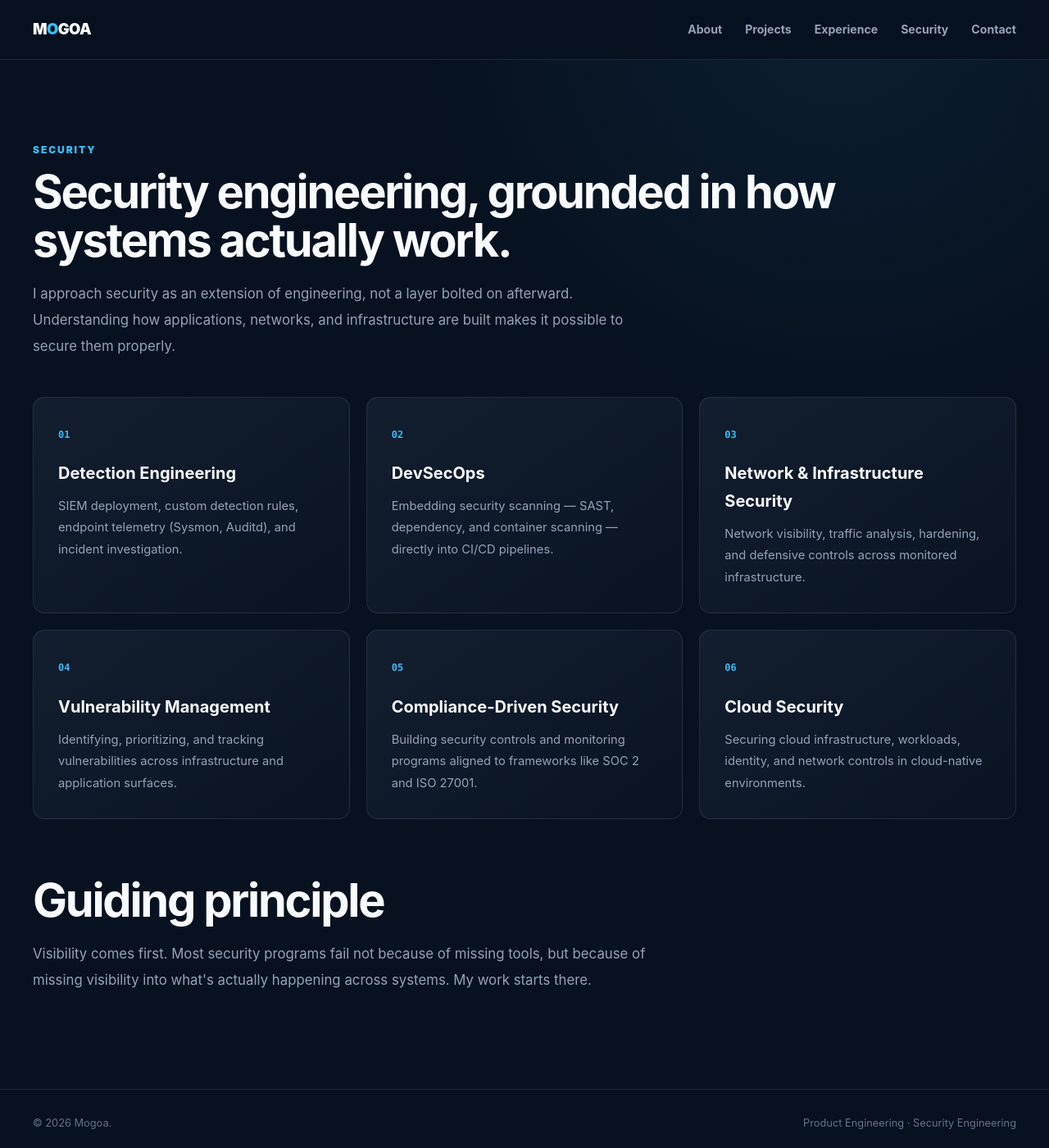
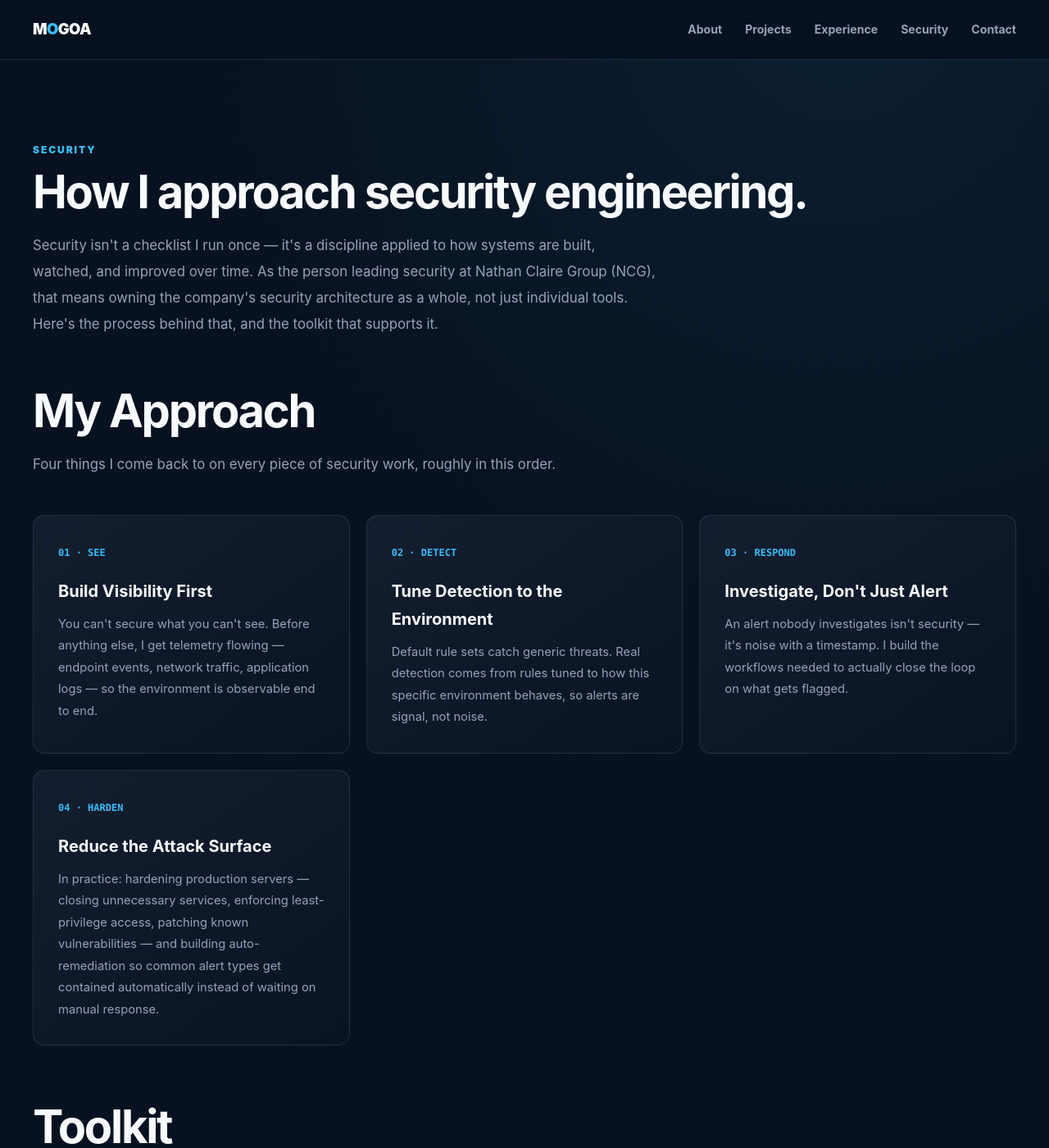
Before and after one commit to mogoaz/mogoaz.github.io, a Jekyll site: the page built from _pages/security.md, in a window 1280 px wide and 1400 px high. Shown: the whole window at 82% size. Built offline with Jekyll 4.4.1, drawn with Linux system fonts in a browser that asks for light colours; some of the changed text lies outside the part shown.

Commit message:
Add files via upload

```diff
--- a/_pages/security.md
+++ b/_pages/security.md
@@ -13,139 +13,123 @@
     </span>
 
     <h2>
-      Security engineering, grounded in how systems actually work.
+      How I approach security engineering.
     </h2>
 
     <p class="portfolio-description">
 
-      I approach security as an extension of engineering, not a
-      layer bolted on afterward. Understanding how applications,
-      networks, and infrastructure are built makes it possible to
-      secure them properly.
+      Security isn't a checklist I run once — it's a discipline
+      applied to how systems are built, watched, and improved
+      over time. As the person leading security at Nathan Claire
+      Group (NCG), that means owning the company's security
+      architecture as a whole, not just individual tools. Here's
+      the process behind that, and the toolkit that supports it.
 
     </p>
 
 
-    <div class="portfolio-grid">
+    <div style="margin-top: 60px;">
 
-      <article class="portfolio-card">
+      <h2>
+        My Approach
+      </h2>
 
-        <span class="portfolio-card-number">
-          01
-        </span>
+      <p class="portfolio-description">
 
-        <h3>
-          Detection Engineering
-        </h3>
+        Four things I come back to on every piece of security
+        work, roughly in this order.
 
-        <p>
+      </p>
 
-          SIEM deployment, custom detection rules, endpoint
-          telemetry (Sysmon, Auditd), and incident investigation.
+      <div class="portfolio-grid">
 
-        </p>
+        <article class="portfolio-card">
 
-      </article>
+          <span class="portfolio-card-number">
+            01 · SEE
+          </span>
+
+          <h3>
+            Build Visibility First
+          </h3>
+
+          <p>
+
+            You can't secure what you can't see. Before anything
+            else, I get telemetry flowing — endpoint events,
+            network traffic, application logs — so the
+            environment is observable end to end.
+
+          </p>
+
+        </article>
 
 
-      <article class="portfolio-card">
+        <article class="portfolio-card">
 
-        <span class="portfolio-card-number">
-          02
-        </span>
+          <span class="portfolio-card-number">
+            02 · DETECT
+          </span>
 
-        <h3>
-          DevSecOps
-        </h3>
+          <h3>
+            Tune Detection to the Environment
+          </h3>
 
-        <p>
+          <p>
 
-          Embedding security scanning — SAST, dependency, and
-          container scanning — directly into CI/CD pipelines.
+            Default rule sets catch generic threats. Real
+            detection comes from rules tuned to how this specific
+            environment behaves, so alerts are signal, not noise.
 
-        </p>
+          </p>
 
-      </article>
+        </article>
 
 
-      <article class="portfolio-card">
+        <article class="portfolio-card">
 
-        <span class="portfolio-card-number">
-          03
-        </span>
+          <span class="portfolio-card-number">
+            03 · RESPOND
+          </span>
 
-        <h3>
-          Network & Infrastructure Security
-        </h3>
+          <h3>
+            Investigate, Don't Just Alert
+          </h3>
 
-        <p>
+          <p>
 
-          Network visibility, traffic analysis, hardening, and
-          defensive controls across monitored infrastructure.
+            An alert nobody investigates isn't security — it's
+            noise with a timestamp. I build the workflows needed
+            to actually close the loop on what gets flagged.
 
-        </p>
+          </p>
 
-      </article>
+        </article>
 
 
-      <article class="portfolio-card">
+        <article class="portfolio-card">
 
-        <span class="portfolio-card-number">
-          04
-        </span>
+          <span class="portfolio-card-number">
+            04 · HARDEN
+          </span>
 
-        <h3>
-          Vulnerability Management
-        </h3>
+          <h3>
+            Reduce the Attack Surface
+          </h3>
 
-        <p>
+          <p>
 
-          Identifying, prioritizing, and tracking vulnerabilities
-          across infrastructure and application surfaces.
+            In practice: hardening production servers — closing
+            unnecessary services, enforcing least-privilege access,
+            patching known vulnerabilities — and building
+            auto-remediation so common alert types get contained
+            automatically instead of waiting on manual response.
 
-        </p>
+          </p>
 
-      </article>
+        </article>
 
-
-      <article class="portfolio-card">
-
-        <span class="portfolio-card-number">
-          05
-        </span>
-
-        <h3>
-          Compliance-Driven Security
-        </h3>
-
-        <p>
-
-          Building security controls and monitoring programs
-          aligned to frameworks like SOC 2 and ISO 27001.
-
-        </p>
-
-      </article>
-
-
-      <article class="portfolio-card">
-
-        <span class="portfolio-card-number">
-          06
-        </span>
-
-        <h3>
-          Cloud Security
-        </h3>
-
-        <p>
-
-          Securing cloud infrastructure, workloads, identity, and
-          network controls in cloud-native environments.
-
-        </p>
-
-      </article>
+      </div>
 
     </div>
 
@@ -153,17 +137,123 @@
     <div style="margin-top: 70px;">
 
       <h2>
-        Guiding principle
+        Toolkit
       </h2>
 
       <p class="portfolio-description">
 
-        Visibility comes first. Most security programs fail not
-        because of missing tools, but because of missing
-        visibility into what's actually happening across systems.
-        My work starts there.
+        Grouped by where each one fits in the stack.
 
       </p>
+
+      <div style="margin-top: 30px;">
+
+        <h3 style="color: var(--heading); font-size: 1.05rem; margin-bottom: 14px;">
+          Detection & SIEM
+        </h3>
+
+        <div class="portfolio-tags">
+
+          <span class="portfolio-tag">Wazuh</span>
+          <span class="portfolio-tag">Sysmon</span>
+          <span class="portfolio-tag">Auditd</span>
+          <span class="portfolio-tag">fail2ban</span>
+          <span class="portfolio-tag">Auto-Remediation</span>
+          <span class="portfolio-tag">Server Hardening</span>
+
+        </div>
+
+      </div>
+
+      <div style="margin-top: 26px;">
+
+        <h3 style="color: var(--heading); font-size: 1.05rem; margin-bottom: 14px;">
+          DevSecOps & Pipeline Security
+        </h3>
+
+        <div class="portfolio-tags">
+
+          <span class="portfolio-tag">Semgrep</span>
+          <span class="portfolio-tag">Trivy</span>
+          <span class="portfolio-tag">GitHub Actions</span>
+          <span class="portfolio-tag">OWASP ZAP</span>
+
+        </div>
+
+      </div>
+
+      <div style="margin-top: 26px;">
+
+        <h3 style="color: var(--heading); font-size: 1.05rem; margin-bottom: 14px;">
+          Network & Cloud
+        </h3>
+
+        <div class="portfolio-tags">
+
+          <span class="portfolio-tag">Go</span>
+          <span class="portfolio-tag">Network Monitoring</span>
+          <span class="portfolio-tag">Cloud Security</span>
+          <span class="portfolio-tag">REST APIs</span>
+
+        </div>
+
+      </div>
+
+      <div style="margin-top: 26px;">
+
+        <h3 style="color: var(--heading); font-size: 1.05rem; margin-bottom: 14px;">
+          Observability
+        </h3>
+
+        <div class="portfolio-tags">
+
+          <span class="portfolio-tag">Dynatrace</span>
+          <span class="portfolio-tag">APM</span>
+          <span class="portfolio-tag">DQL</span>
+
+        </div>
+
+      </div>
+
+    </div>
+
+
+    <div style="margin-top: 70px;">
+
+      <h2>
+        Standards I Build Against
+      </h2>
+
+      <p class="portfolio-description">
+
+        Much of my recent work has meant aligning monitoring and
+        controls to <strong>SOC 2 Type II</strong> and
+        <strong>ISO 27001:2022</strong> — not as a paperwork
+        exercise, but as a forcing function for building the
+        visibility and controls that make an environment
+        genuinely more defensible.
+
+      </p>
+
+    </div>
+
+
+    <div style="margin-top: 70px; text-align: center;">
+
+      <h2>
+        Have a security problem worth talking through?
+      </h2>
+
+      <div class="portfolio-buttons" style="justify-content: center;">
+
+        <a
+          class="portfolio-button portfolio-button-primary"
+          href="/contact/"
+        >
+          Get In Touch
+        </a>
+
+      </div>
 
     </div>
 
```
Also changed, not shown: _pages/about.md (+19 -6 lines), _pages/experience.md (+42 -1 lines).
